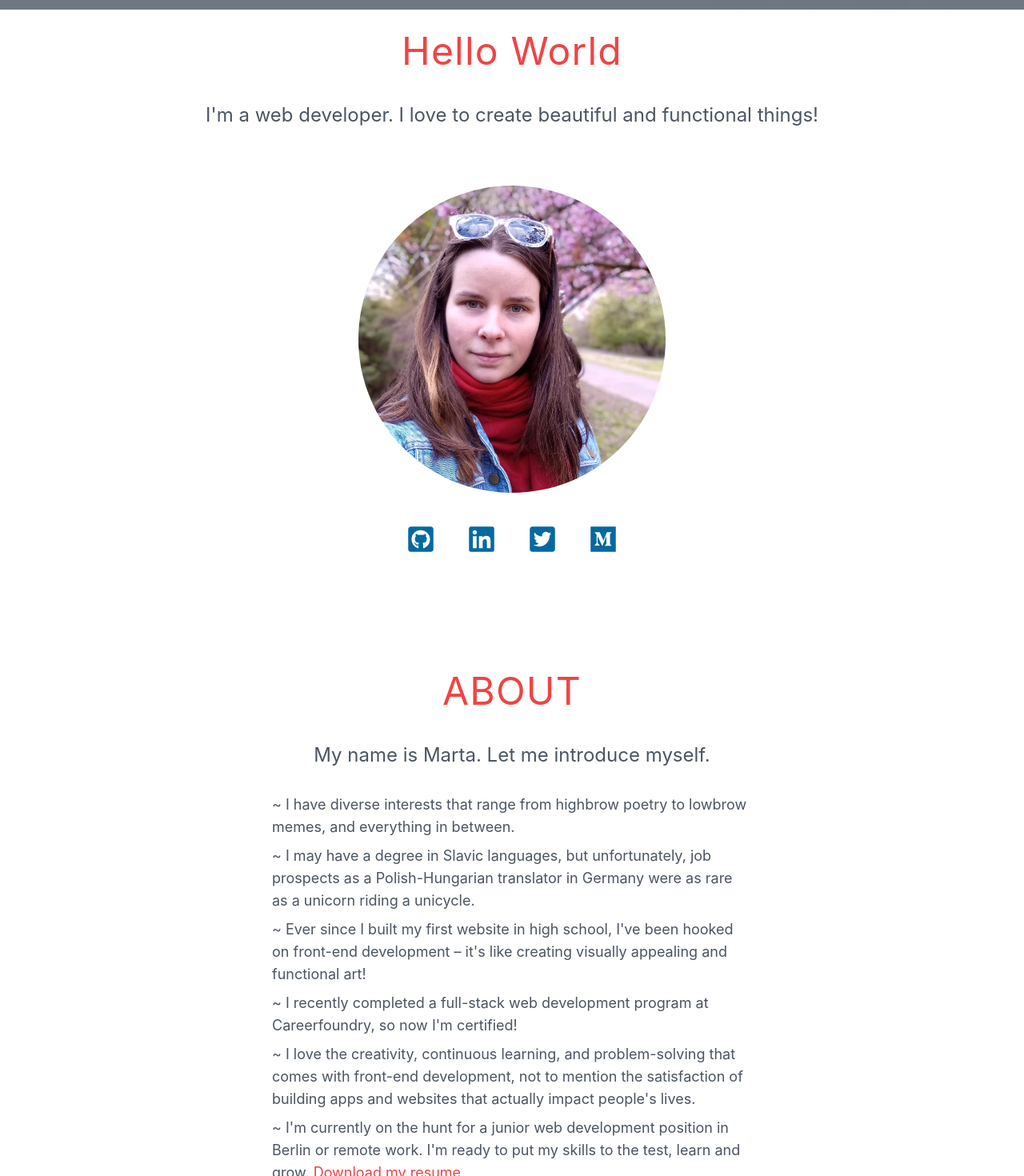
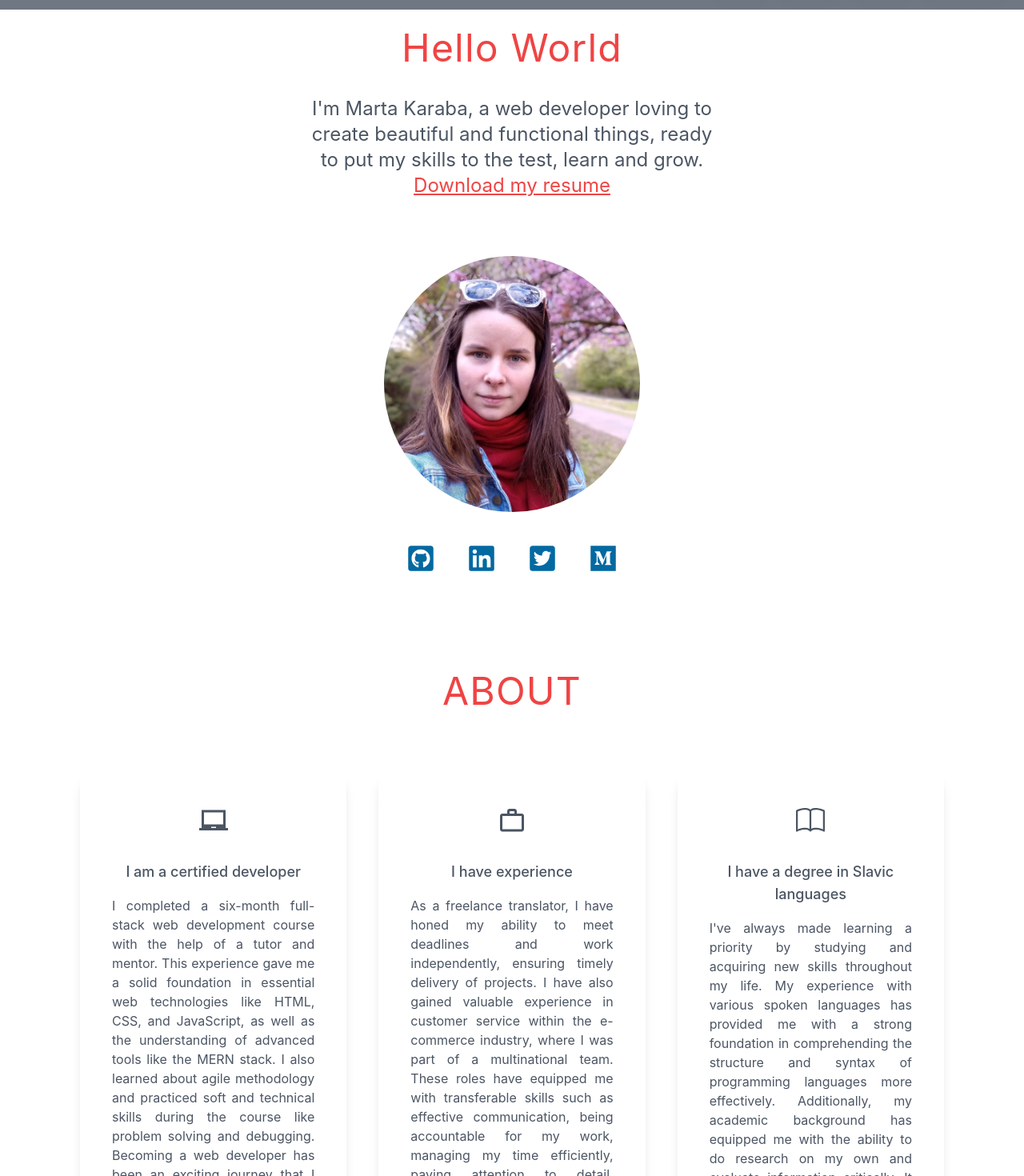
Before and after one commit to martalexaa/my-portfolio, a Next.js app: page / in a window 1280 px wide. Shown: the part 40-1510 px from the top of the page at 80% size. Built offline with nearby package versions, Linux system fonts and the light colour scheme.

Commit message:
Rewrote About us section

```diff
--- a/pages/index.js
+++ b/pages/index.js
@@ -37,14 +37,17 @@
 
         <section className="min-h-screen text-center  w-full h-full" id="home">
           <div className="text-center p-10">
-            <h2 className="text-4xl py-6 md:py-9 lg:py-10 md:text-5xl text-red-500 tracking-wide">Hello World</h2>
-            <h3 className="text-xl md:text-2xl pb-8 text-gray-600">I'm a web developer.
-              I love to create beautiful and functional things!</h3>
+            <h2 className="text-4xl py-6 md:py-9 lg:py-30 md:text-5xl text-red-500 tracking-wide">Hello World</h2>
+            <h3 className="text-xl md:text-2xl pb-8 text-gray-600 lg:px-80">I'm Marta Karaba, a web developer
+              loving to create beautiful and functional things,
+              ready to put my skills to the test, learn and grow. <br />
+              <a href="/files/Marta_Karaba_WebDev_CV.pdf" alt="Click here to download my CV in pdf format" target="_blank"
+                rel="noopener noreferrer" download className="text-red-500 cursor-pointer underline">Download my resume</a></h3>
           </div>
           <div >
             <Image src={marta}
               alt="a photo of me"
-              className="w-72 h-72 mx-auto rounded-full relative overflow-hidden md:w-72 md:h-72 lg:w-96 lg:h-96" />
+              className="w-60 h-60 mx-auto rounded-full relative overflow-hidden md:w-64 md:h-64 lg:w-80 lg:h-80" />
           </div>
           <div className="text-4xl flex justify-center gap-10 pt-10 text-sky-700">
             <a href="https://github.com/martalexaa"
@@ -63,23 +66,9 @@
         </section>
 
         <section id="about" className="">
-          <div className="md:px-20 lg:px-80">
+          <div className="md:px-20 lg:px-72">
             <h3 className="text-4xl md:text-5xl pt-20 pb-5 md:pt-20 md:pb-10 text-center text-red-500 tracking-wide">
               ABOUT</h3>
-            <h3 className="text-xl md:text-2xl pb-8 px-1 text-gray-600 text-center">
-              My name is Marta. Let me introduce myself.</h3>
-            <ul className="text-lg text-gray-600">
-              <li className="pb-2">~ I have diverse interests that range from highbrow poetry to lowbrow memes, and everything in between.</li>
-              <li className="pb-2">~ I may have a degree in Slavic languages, but unfortunately, job prospects as a Polish-Hungarian translator in Germany were as rare as a unicorn riding a unicycle.</li>
-              <li className="pb-2">~ Ever since I built my first website in high school, I've been hooked on front-end development – it's like creating visually appealing and functional art!</li>
-              <li className="pb-2">~ I recently completed a full-stack web development program at Careerfoundry, so now I'm certified!</li>
-              <li className="pb-2">~ I love the creativity, continuous learning, and problem-solving that comes with front-end development, not to mention the satisfaction of building apps and websites that actually impact people's lives.</li>
-
-              <li>~ I'm currently on the hunt for a junior web development position in Berlin or remote work.
-                I'm ready to put my skills to the test, learn and grow. <a
-                  href="/files/Marta_Karaba_WebDev_CV.pdf" alt="Click here to download my CV in pdf format" target="_blank"
-                  rel="noopener noreferrer" download className="text-red-500 cursor-pointer underline">Download my resume</a></li>
-            </ul>
             <div className="text-gray-600 hidden">
               <p className="text-lg py-2 leading-8 text-justify">
                 I'm a curious and open-minded Polish-Hungarian person living in Berlin. I have diverse interests, ranging from languages, poetry, photography, art, natural sciences, politics, and tech.
@@ -322,7 +311,6 @@
 
         <section>
           <div className="text-center text-gray-600">
-            <hr class="h-px border-0 w-full"></hr>
             <p className="text-xs">Created with Next.js and Tailwind CSS by Marta Karaba.</p>
             <Link href="/impressum" className="underline cursor-pointer">Impressum</Link>
           </div>
```
Also changed, not shown: public/movie_app_screenshots/myfavorites.png (deleted), public/movie_app_screenshots/profile.png (deleted).
